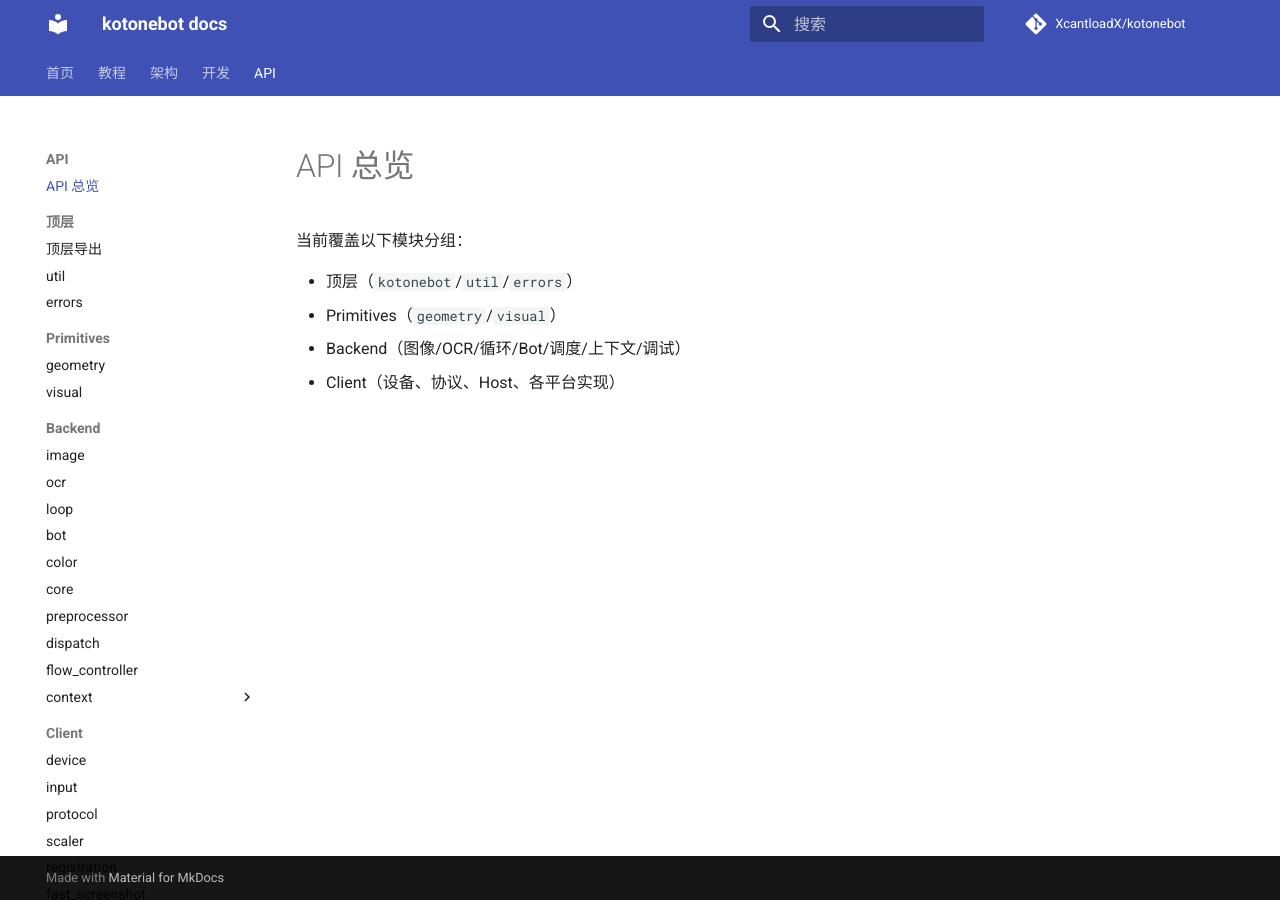
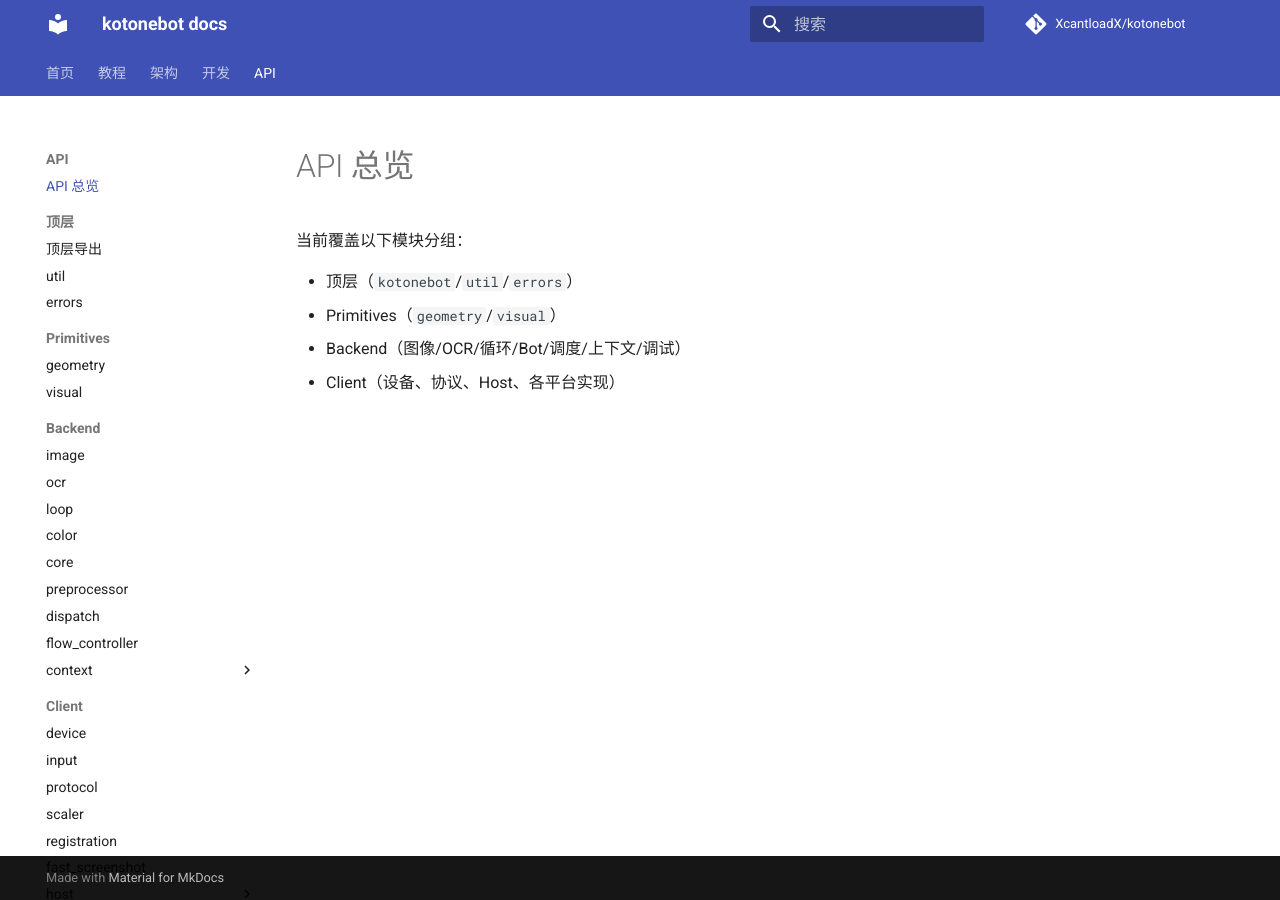
Before and after one commit to XcantloadX/kotonebot, an MkDocs documentation site: the page built from docs/api/index.md, in a window 1280 px wide. Built offline with MkDocs 1.6.1 and Material for MkDocs 9.7.7, drawn with Linux system fonts in a browser that asks for light colours; comment, search, counter and statistics services are not loaded.

Commit message:
docs: 修复 docs 构建失败的问题

```diff
--- a/mkdocs.yml
+++ b/mkdocs.yml
@@ -66,7 +66,6 @@ nav:
           - image: api/backend-image.md
           - ocr: api/backend-ocr.md
           - loop: api/backend-loop.md
-          - bot: api/backend-bot.md
           - color: api/backend-color.md
           - core: api/backend-core.md
           - preprocessor: api/backend-preprocessor.md
```
